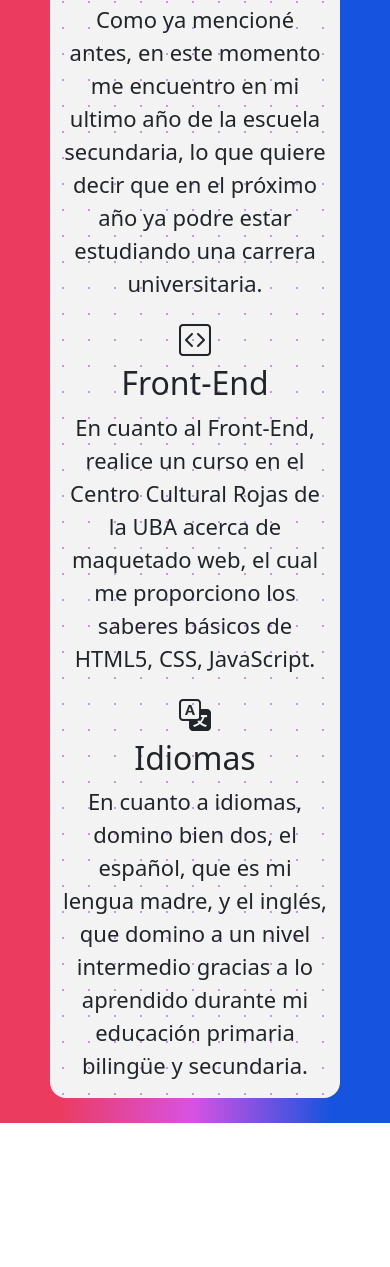
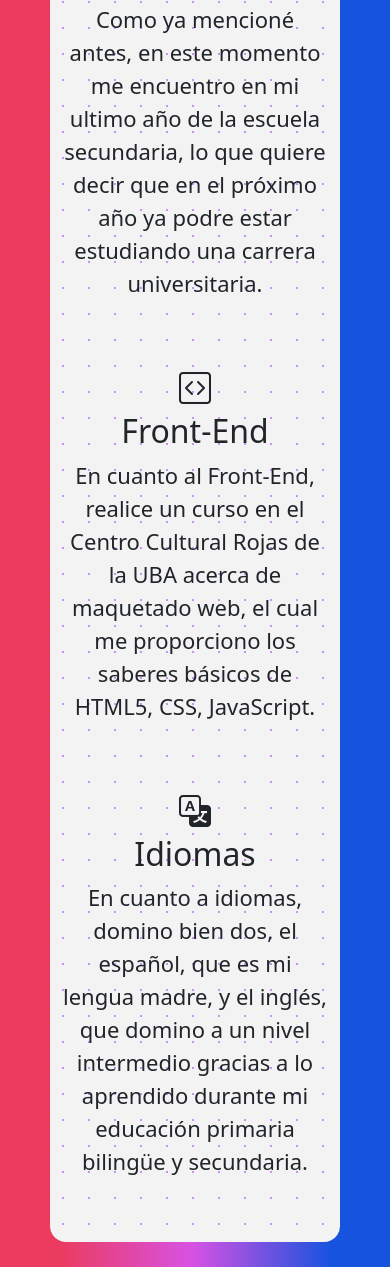
Before and after one commit to Marcoszabo/portfolio, a plain HTML site: page estudios.html in a window 390 px wide. Shown: the part 291-1558 px from the top of the page. Before the commit the page ends 1414 px from the top, so only its background shows below. Drawn offline with nearby package versions, Linux system fonts and the light colour scheme.

Commit message:
Update estudios.html

```diff
--- a/estudios.html
+++ b/estudios.html
@@ -41,17 +41,17 @@
       <i class="bi bi-book-half"></i>
      </div>
       <div class="row">
-        <div class="col d-flex flex-column align-items-center">
+        <div class="d-flex flex-column align-items-center mb-5 col-12 col-sm">
           <i class="bi bi-mortarboard-fill"></i>
           <h4 class="secun text-center"> Educación basica </h4>
           <p class="secu text-center"> Como ya mencioné antes, en este momento me encuentro en mi ultimo año de la escuela secundaria, lo que quiere decir que en el próximo año ya podre estar estudiando una carrera universitaria. </p>
         </div>
-        <div class="col d-flex flex-column align-items-center">
+        <div class="d-flex flex-column align-items-center mb-5 col-12 col-sm">
           <i class="bi bi-code-square"></i>
           <h4 class="text-center"> Front-End </h4>
           <p class="front text-center">En cuanto al Front-End, realice un curso en el Centro Cultural Rojas de la UBA acerca de maquetado web, el cual me proporciono los saberes básicos de HTML5, CSS, JavaScript.  </p>
         </div>
-        <div class="col d-flex flex-column align-items-center">
+        <div class="d-flex flex-column align-items-center mb-5 col-12 col-sm">
           <i class="bi bi-translate"></i>
           <h4 class="text-center"> Idiomas</h4>
           <p class="idiomas text-center"> En cuanto a idiomas, domino bien dos, el español, que es mi lengua madre, y el inglés, que domino a un nivel intermedio gracias a lo aprendido durante mi educación primaria bilingüe  y secundaria. </p>
```
